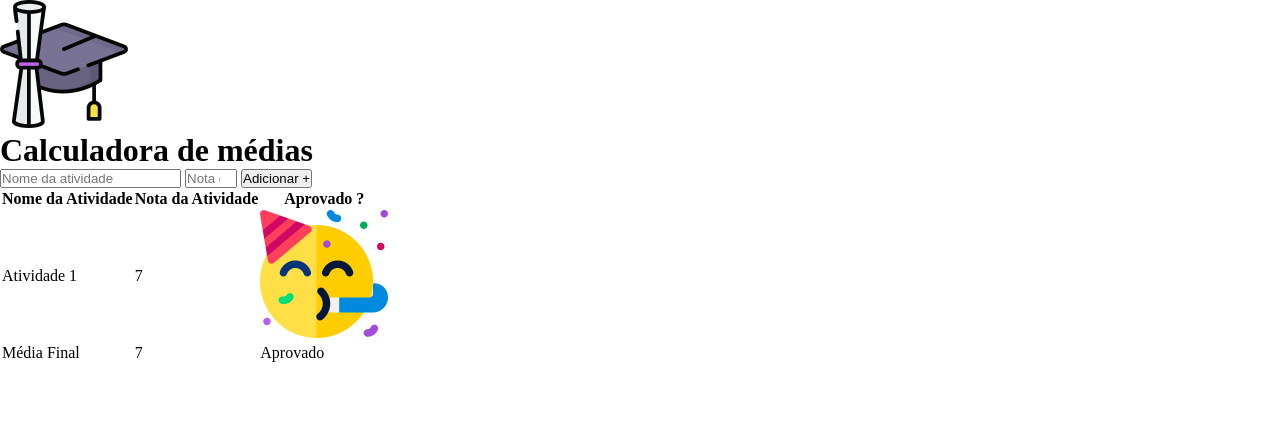
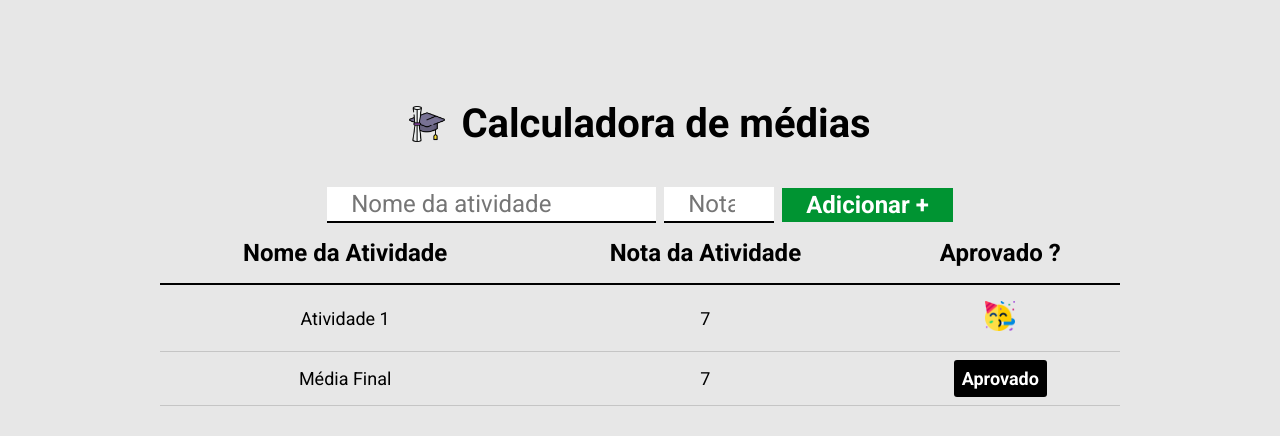
Before and after one commit to Leo-Codes/calculadora_medias, a plain HTML site: page index.html in a window 1280 px wide. Drawn offline with Linux system fonts and the light colour scheme.

Commit message:
initial commit

```diff
--- a/index.html
+++ b/index.html
@@ -13,6 +13,7 @@
 </head>
 
 <body>
+    <div class="container">
         <header>
             <img src="./images/logo.png" alt="">
             <h1>Calculadora de médias</h1>
@@ -41,11 +42,12 @@
                 <tr>
                     <td>Média Final</td>
                     <td>7</td>
-                <td>Aprovado</td>
+                    <td><span class="resultado">Aprovado</span></td>
                 </tr>
             </tfoot>
         </table>
 
+    </div>
 </body>
 
 </html>
--- a/style.css
+++ b/style.css
@@ -2,4 +2,94 @@
     margin:0;
     padding:0;
     box-sizing: border-box;
+    font-family: 'Roboto';
 }
+
+body{
+    background: #E7E7E7;
+    padding-top: 100px;
+}
+
+header{
+    display: flex;
+    align-items: center;
+    margin-bottom: 40px;
+}
+header img{
+    height: 36px;
+    margin-right: 16px;
+}
+header h1{
+    font-size: 40px;
+    font-weight: bold;
+}
+.container{
+    display:flex;
+    flex-direction: column;
+    align-items: center;
+    justify-content: center;
+    max-width: 960px;
+    width: 100%;
+    margin: 0 auto;
+}
+
+form{
+    display:flex;
+    align-items: center;
+    gap:0.5rem;
+}
+
+form input{
+    font-size: 24px;
+    background:white;
+    border:none;
+    border-bottom: 2px solid black;
+    padding: 0.2rem 1.5rem;
+}
+
+form button{
+    background-color: #009432;
+    color:white;
+    font-size: 24px;
+    font-weight:bold;
+    border:none;
+    cursor:pointer;
+    padding: 0.2rem 1.5rem;
+}
+table{
+    border-collapse: collapse;
+    width: 100%;
+}
+table th{
+    border-bottom: 2px solid black;
+    padding: 16px;
+    font-size: 24px;
+    font-weight: bold;
+}
+
+table td{
+    text-align: center;
+    font-size: 18px;
+    padding: 16px 0;
+    border-bottom: 1px solid rgba(88, 88, 88, 0.24);
+}
+
+table td img{
+    height: 30px;
+}
+
+.resultado{
+    padding:8px;
+    font-weight: bold;
+    color: #fff;
+    background-color: #000;
+    border-radius: 3px;
+}
+
+.aprovado{
+    background: #009432;
+}
+
+.reprovado{
+    background: #940000;
+}
```
Lines whose indentation alone changed are shown as unchanged.
